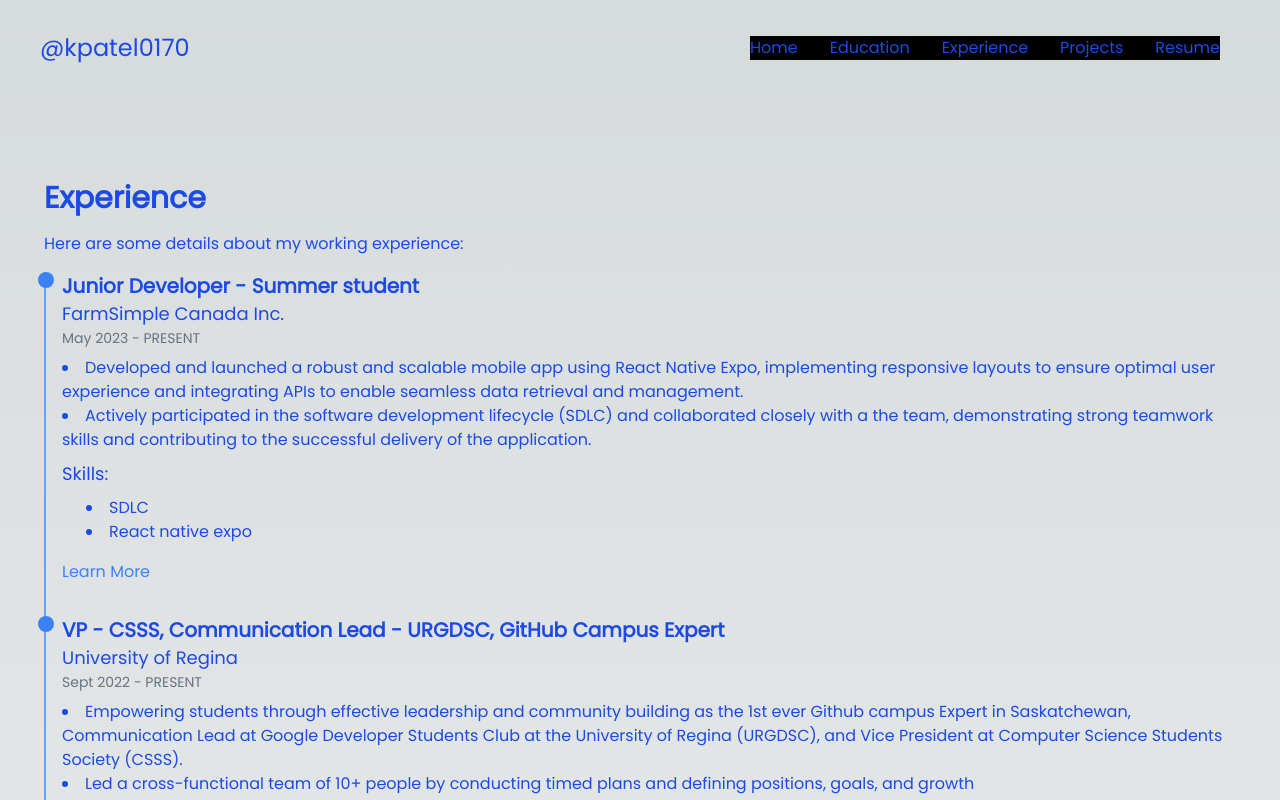
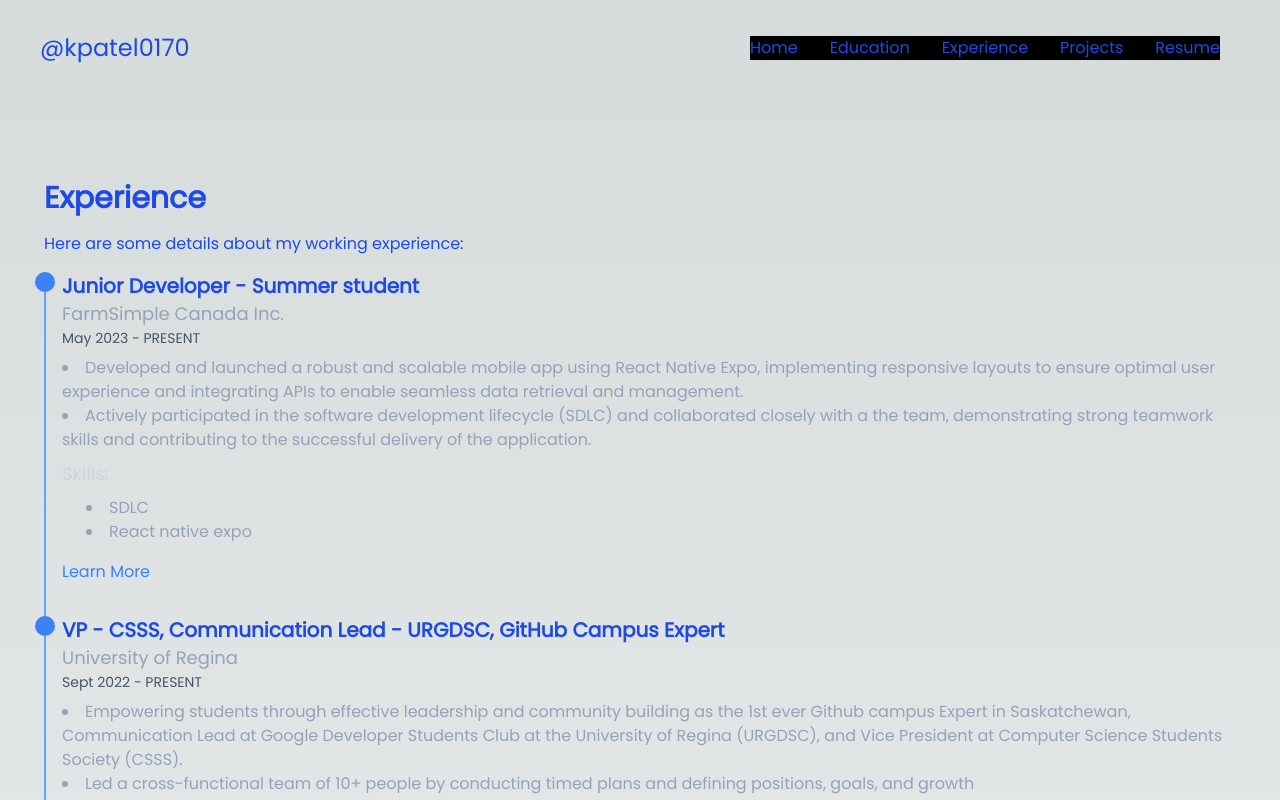
Before and after one commit to kpatel0170/kpatel0170.github.io, a React (Create React App) app: page /experience in a window 1280 px wide. Shown: the top 800 px of the page. Built offline with nearby package versions, Linux system fonts and the light colour scheme.

Commit message:
feat: improve UI

```diff
--- a/src/pages/Education/Education.js
+++ b/src/pages/Education/Education.js
@@ -1,27 +1,42 @@
 import React from "react";
 
-const ListItem = ({ items }) => items.map((item, i) => <li key={i}>{item}</li>);
+const ListItem = ({ items }) =>
+  items.map((item, i) => (
+    <li key={i} className="text-slate-400">
+      {item}
+    </li>
+  ));
 
-const EducationBlock = ({ course, institute, duration, description, awards, url }) => (
+const EducationBlock = ({
+  course,
+  institute,
+  duration,
+  description,
+  awards,
+  url
+}) => (
   <div className="flex flex-col mb-8">
     <div className="flex items-start">
-      <div className="w-4 h-4 bg-blue-500 absolute -left-2 rounded-full z-10 md:mt-0"></div>
+      <div className="w-5 h-5 bg-blue-500 absolute -left-[11px] rounded-full z-10 md:mt-0"></div>
       <div className="ml-4">
         <h2 className="text-xl font-bold">{course}</h2>
-        <h3 className="text-lg font-medium">{institute}</h3>
-        <p className="text-sm text-gray-600">{duration}</p>
+        <h3 className="text-lg font-medium text-slate-400">{institute}</h3>
+        <p className="text-sm text-slate-600">{duration}</p>
         <ul className="list-disc list-inside mt-2">
           <ListItem items={description} />
         </ul>
         {awards && (
           <div className="mt-2">
-            <h3 className="text-lg font-medium">Awards:</h3>
+            <h3 className="text-lg font-medium text-slate-300">Awards:</h3>
             <ul className="list-disc list-inside mt-2">
               <ListItem items={awards} />
             </ul>
           </div>
         )}
-        <a href={url} className="inline-flex items-center mt-4 text-blue-500 hover:text-blue-700">
+        <a
+          href={url}
+          className="inline-flex items-center mt-4 text-blue-500 hover:text-blue-700"
+        >
           Learn More
         </a>
       </div>
--- a/src/pages/Experience/Experience.js
+++ b/src/pages/Experience/Experience.js
@@ -1,24 +1,36 @@
 import React from "react";
 
-const ExperienceBlock = ({ role, company, duration, description, skills, url }) => {
+const ExperienceBlock = ({
+  role,
+  company,
+  duration,
+  description,
+  skills,
+  url
+}) => {
   return (
     <div className="flex flex-col mb-8">
       <div className="flex items-start">
-        <div className="w-4 h-4 bg-blue-500 absolute -left-2 rounded-full z-10 md:mt-0"></div>
+        <div className="w-5 h-5 bg-blue-500 absolute -left-[11px] rounded-full z-10 md:mt-0"></div>
         <div className="ml-4">
           <h2 className="text-xl font-bold">{role}</h2>
-          <h3 className="text-lg font-medium">{company}</h3>
-          <p className="text-sm text-gray-500">{duration}</p>
+          <h3 className="text-lg font-medium text-slate-400">{company}</h3>
+          <p className="text-sm text-slate-600">{duration}</p>
           <ul className="list-disc list-inside mt-2">
             {description.map((desc, i) => (
-              <li key={i}>{desc}</li>
+              <li key={i} className="text-slate-400">
+                {" "}
+                {desc}
+              </li>
             ))}
           </ul>
           <div className="mt-2">
-            <h3 className="text-lg font-medium">Skills:</h3>
+            <h3 className="text-lg font-medium text-slate-300">Skills:</h3>
             <ul className="list-disc list-inside pl-6 mt-2">
               {skills.map((skill, i) => (
-                <li key={i}>{skill}</li>
+                <li key={i} className="text-slate-400">
+                  {skill}
+                </li>
               ))}
             </ul>
           </div>
```
